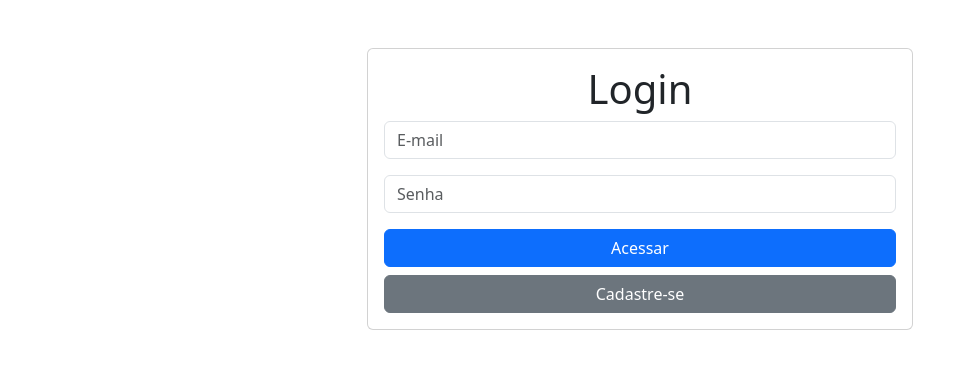
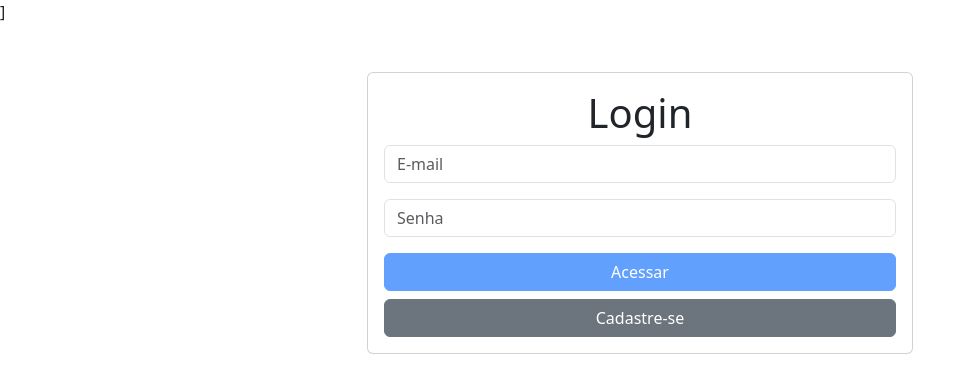
Before and after one commit to fernandosilva94/projeto-teste-crud, an Angular app: page /login in a window 1280 px wide. Shown: the top 392 px of the page, without its empty margins (0-976 px from the left). Built offline with nearby package versions, Linux system fonts and the light colour scheme.

Commit message:
refatorando e recebendo token no response de autenticacao

```diff
--- a/src/app/login/login.component.html
+++ b/src/app/login/login.component.html
@@ -1,4 +1,4 @@
-<div class="container mt-5">
+<!-- <div class="container mt-5">
     <div class="row justify-content-center">
       <div class="col-md-6">
         <div class="card">
@@ -21,3 +21,35 @@
       </div>
     </div>
   </div>
+   -->]
+
+   <div class="container mt-5">
+    <div class="row justify-content-center">
+      <div class="col-md-6">
+        <div class="card">
+          <div class="card-body">
+            <h1 class="text-center">Login</h1>
+            <form [formGroup]="loginForm" (ngSubmit)="onSubmit()">
+              <div class="mb-3">
+                <input type="text" formControlName="email" class="form-control" placeholder="E-mail">
+                <div *ngIf="loginForm.get('email')?.invalid && (loginForm.get('email')?.dirty || loginForm.get('email')?.touched)" class="text-danger">
+                  <div *ngIf="loginForm.get('email')?.errors?.['required']">E-mail é obrigatório.</div>
+                  <div *ngIf="loginForm.get('email')?.errors?.['email']">E-mail inválido.</div>
+                </div>
+              </div>
+              <div class="mb-3">
+                <input type="password" formControlName="senha" class="form-control" placeholder="Senha">
+                <div *ngIf="loginForm.get('senha')?.invalid && (loginForm.get('senha')?.dirty || loginForm.get('senha')?.touched)" class="text-danger">
+                  <div *ngIf="loginForm.get('senha')?.errors?.['required']">Senha é obrigatória.</div>
+                </div>
+              </div>
+              <div class="d-grid gap-2">
+                <button type="submit" class="btn btn-primary" [disabled]="loginForm.invalid">Acessar</button>
+                <button type="button" class="btn btn-secondary" (click)="cadastrar()">Cadastre-se</button>
+              </div>
+            </form>
+          </div>
+        </div>
+      </div>
+    </div>
+  </div>
--- a/src/app/login/login.component.ts
+++ b/src/app/login/login.component.ts
@@ -1,20 +1,55 @@
-import { Component } from '@angular/core';
+import { Component, OnInit } from '@angular/core';
 import { Router } from '@angular/router';
+import { FormBuilder, FormGroup, Validators } from '@angular/forms';
+import { AuthService } from '../services/auth.service';
+import { catchError, tap, throwError } from 'rxjs';
 
 @Component({
   selector: 'app-login',
   templateUrl: './login.component.html',
-  styleUrls: ['./login.component.css']
+  styleUrls: ['./login.component.css'],
 })
 export class LoginComponent {
+  loginForm!: FormGroup;
 
-  constructor( private router: Router) { }
+  constructor(
+    private router: Router,
+    private formBuilder: FormBuilder,
+    private authService: AuthService
+  ) {}
 
   ngOnInit(): void {
-
+    this.loginForm = this.formBuilder.group({
+      email: ['', [Validators.required, Validators.email]],
+      senha: ['', Validators.required],
+    });
   }
 
-  onSubmit() {}
+  async onSubmit() {
+    if (this.loginForm.valid) {
+      const loginData = {
+        email: this.loginForm.value.email,
+        password: this.loginForm.value.senha,
+      };
+
+      try {
+         const response = await this.authService.login(
+          loginData.email,
+          loginData.password
+        );
+        const responseToken = await response.token;
+        console.log("verificando token: ", responseToken)
+
+        localStorage.setItem('authToken', responseToken);
+
+        alert('Login realizado com sucesso')
+        this.router.navigate(['/dashboard']);
+      } catch (error) {
+        console.error('Erro ao realizar login: ', error);
+        alert('Erro ao realizar login');
+      }
+    }
+  }
 
   cadastrar() {
     this.router.navigate(['/cadastro']);
--- /dev/null
+++ b/src/app/services/auth.service.ts
@@ -0,0 +1,101 @@
+import { HttpClient } from '@angular/common/http';
+import { Injectable } from '@angular/core';
+import { Observable, catchError, tap } from 'rxjs';
+import { environment } from 'src/environments/environment.development';
+import { ErrorHandlerUtil } from '../utils/error-handler.util';
+
+@Injectable({
+  providedIn: 'root'
+})
+export class AuthService {
+
+  private apiUrl = `${environment.apiUrl}/auth`;
+
+  constructor(private http: HttpClient) { }
+
+  // login(email: string, password: string): Observable<any> {
+  //   const loginData = { email, password };
+  //   console.log("verificando login: ", loginData)
+  //   return this.http.post<any>(`${this.apiUrl}/authenticate`, loginData)
+  //     .pipe(
+  //       catchError(ErrorHandlerUtil.handleError)
+  //     );
+  // }
+
+  async login(email: string, password: string): Promise<any> {
+    // const loginData = { email, password };
+    // console.log("verificando login: ", loginData);
+
+    // try {
+    //   const response = await fetch(`${this.apiUrl}/authenticate`, {
+    //     method: 'POST',
+    //     headers: {
+    //       'Content-Type': 'application/json'
+    //     },
+    //     body: JSON.stringify(loginData)
+    //   });
+
+    //   if (!response.ok) {
+    //     throw new Error(`HTTP error! Status: ${response.status}`);
+    //   }
+
+    //   return await response.json();
+    // } catch (error) {
+    //   console.error("Erro ao realizar login:", error);
+    //   throw error;
+    // }
+  //   const loginData = { email, password };
+  //   console.log("verificando login: ", loginData); // Verifica o que está sendo enviado
+
+  //   try {
+  //     const response = await fetch(`${this.apiUrl}/authenticate`, {
+  //       method: 'POST',
+  //       headers: {
+  //         'Content-Type': 'application/json'
+  //       },
+  //       body: JSON.stringify(loginData)
+  //     });
+
+  //     if (!response.ok) {
+  //       console.log("RESPONSE NOT OK", response)
+  //       throw new Error(`Server-side error: ${response.status} ${response.statusText}`);
+  //     }
+
+  //     const responseData = await response.json();
+  //     console.log("Verificando responseData", responseData)
+  //     return responseData.json();
+  //   } catch (error) {
+  //     // ErrorHandlerUtil.handleError();
+  //     console.log("Errooou!", error)
+  //     throw error;
+  // }
+  const loginData = { email, password };
+  console.log("verificando login: ", loginData); // Verifica o que está sendo enviado
+
+      try {
+        const response = await fetch(`${this.apiUrl}/authenticate`, {
+          method: 'POST',
+          headers: {
+            'Content-Type': 'application/json'
+          },
+          body: JSON.stringify(loginData)
+        });
+
+        if (!response.ok) {
+          throw new Error(`Server-side error: ${response.status} ${response.statusText}`);
+        }
+
+        const responseData = response.text();
+        console.log("response body: ", responseData)
+        const tokenResponse = {token: responseData}
+        console.log("response tokenResponse: ", tokenResponse)
+        console.log("Apenas o token: ", tokenResponse.token)
+        return tokenResponse;
+      } catch (error) {
+        console.log("Errooou!", error)
+        throw error;
+      }
+
+  }
+
+}
--- a/src/app/services/user.service.ts
+++ b/src/app/services/user.service.ts
@@ -13,9 +13,6 @@ export class UserService {
   constructor(private http: HttpClient) { }
 
   addUser(user: User): Observable<User> {
-    console.log("bateu no service salvar")
-    console.log("dados chegando no service: ", user)
-    console.log("conferindo disparo: "+this.apiUrl+"/add")
     return this.http.post<User>(this.apiUrl+"/add", user)
       .pipe(
         catchError((error) => {
@@ -24,17 +21,4 @@ export class UserService {
         })
       )
   }
-
-  private handleError(error: HttpErrorResponse): Observable<never> {
-    let errorMessage = 'An unknown error occurred!';
-    if (error.error instanceof ErrorEvent) {
-      // Client-side or network error
-      errorMessage = `Client-side error: ${error.error.message}`;
-    } else {
-      // Backend error
-      errorMessage = `Server-side error: ${error.status} ${error.message}`;
-    }
-    console.error(errorMessage);
-    return throwError(() => new Error(errorMessage));
-  }
 }
```
Also changed, not shown: src/app/cadastro/cadastro.component.ts (+0 -21 lines), src/app/utils/error-handler.util.ts (added, +17 -0 lines), 1 other file (tests, documents, lock files or other folders).
